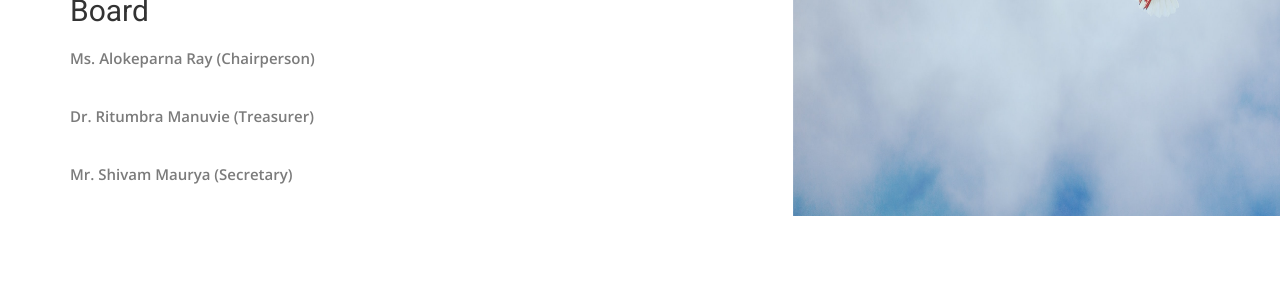
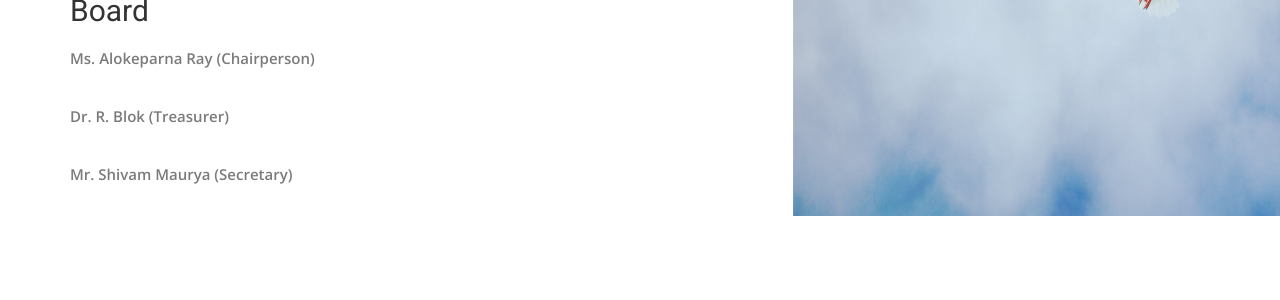
Before and after one commit to chandanavasanth/tls, a Jekyll site: the page built from index.html, in a window 1280 px wide and 900 px high, scrolled down 1145 px. Shown: the part 154-454 px from the top of the window. Built offline with Jekyll 4.4.1, drawn with Linux system fonts in a browser that asks for light colours; nearby versions of some CDN libraries; some web fonts are replaced.

Commit message:
upd nm
upd nm

```diff
--- a/index.html
+++ b/index.html
@@ -30,7 +30,7 @@ permalink: /
           <p>The London Story was formed as an aftermath of the Indian citizenship struggle which saw one of the largest and longest-running continued social resistance in modern times. At The London Story, we strongly believe that citizenship is a tool through which majoritarian governments regularly create 'others’ who can be politically disenfranchised, dehumanized and socially reduced to margins. Our aim is to fight such dehumanization anywhere in the world by advocating for the rights of those who politically disenfranchised and are living in refugee, protracted refugee, and stateless conditions.</p>
           <h2>Board</h2>
             <p> <strong>Ms. Alokeparna Ray (Chairperson)</strong><br></p>
-            <p> <strong>Dr. Ritumbra Manuvie (Treasurer)</strong> </p>
+            <p> <strong>Dr. R. Blok (Treasurer)</strong> </p>
             <p><strong> Mr. Shivam Maurya (Secretary)</strong></p>
             <!-- <a href="{{ site.baseurl }}/team" class="btn btn-view-works">View Team</a> -->
         </div>
```
